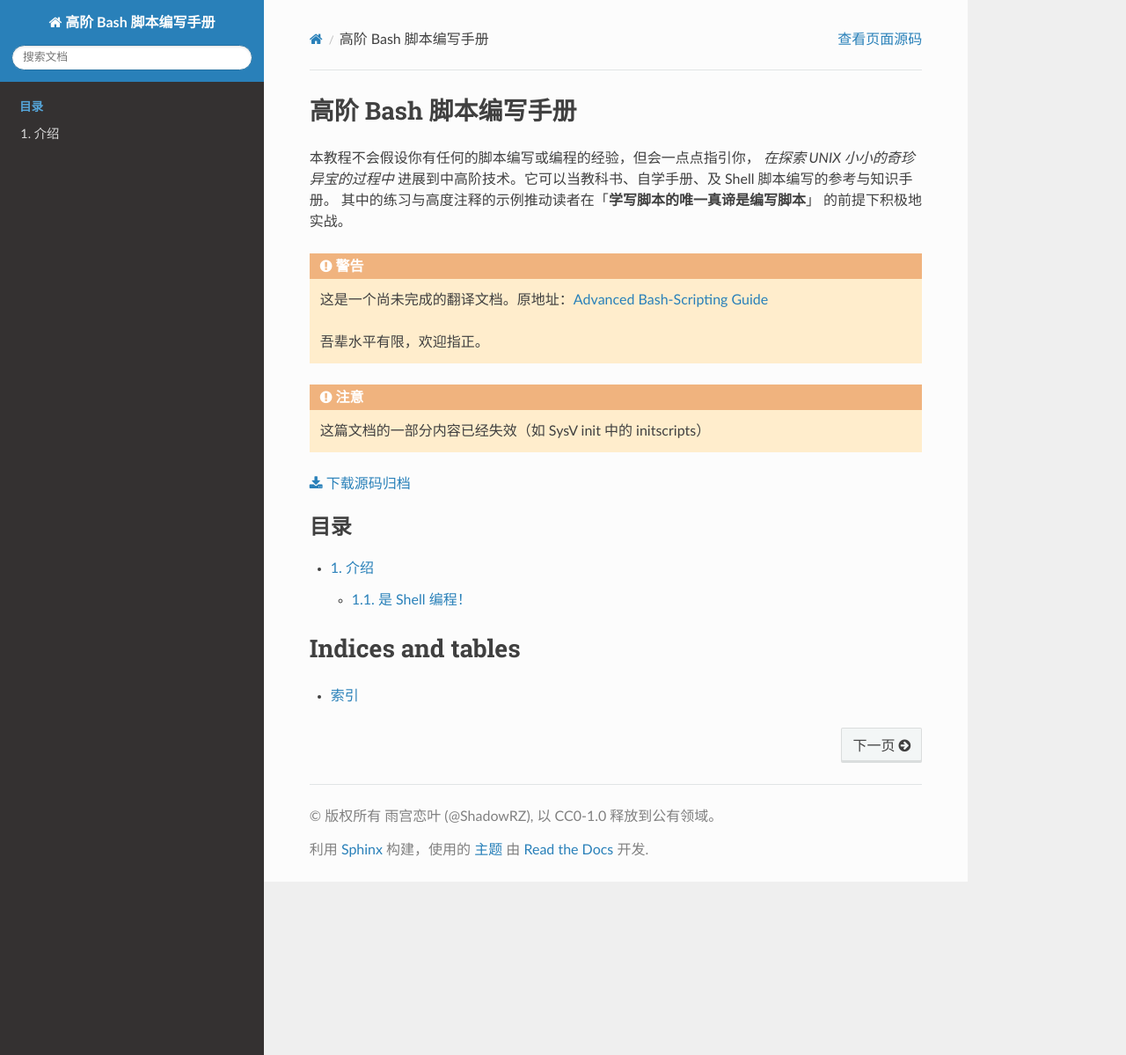
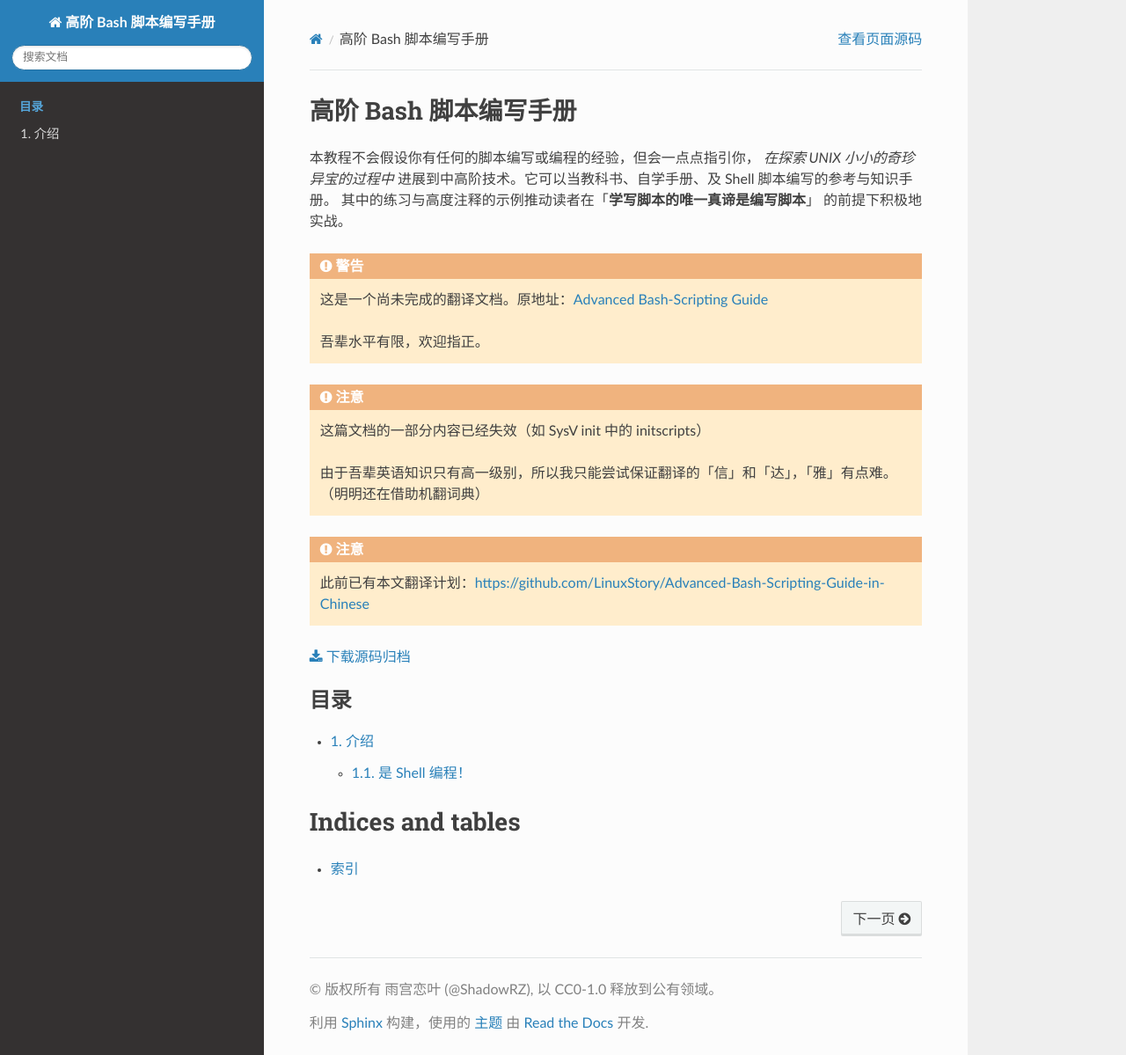
Before and after one commit to ShadowRZ/abs-guide, a Sphinx documentation site: the page built from source/index.rst, in a window 1280 px wide and 1199 px high. Shown: the whole window at 88% size. Built offline with Sphinx 7.4.7 and the Read the Docs theme 2.0.0, drawn with Linux system fonts in a browser that asks for light colours.

Commit message:
Update source/index.rst

```diff
--- a/source/index.rst
+++ b/source/index.rst
@@ -22,6 +22,13 @@
 
    这篇文档的一部分内容已经失效（如 SysV init 中的 initscripts）
 
+   由于吾辈英语知识只有高一级别，所以我只能尝试保证翻译的「信」和「达」，「雅」有点难。（明明还在借助机翻词典）
+
+.. attention::
+
+   此前已有本文翻译计划：https://github.com/LinuxStory/Advanced-Bash-Scripting-Guide-in-Chinese
+
+
 :download:`下载源码归档 <https://github.com/ShadowRZ/abs-guide/tarball/master>`
 
 .. toctree::
```
